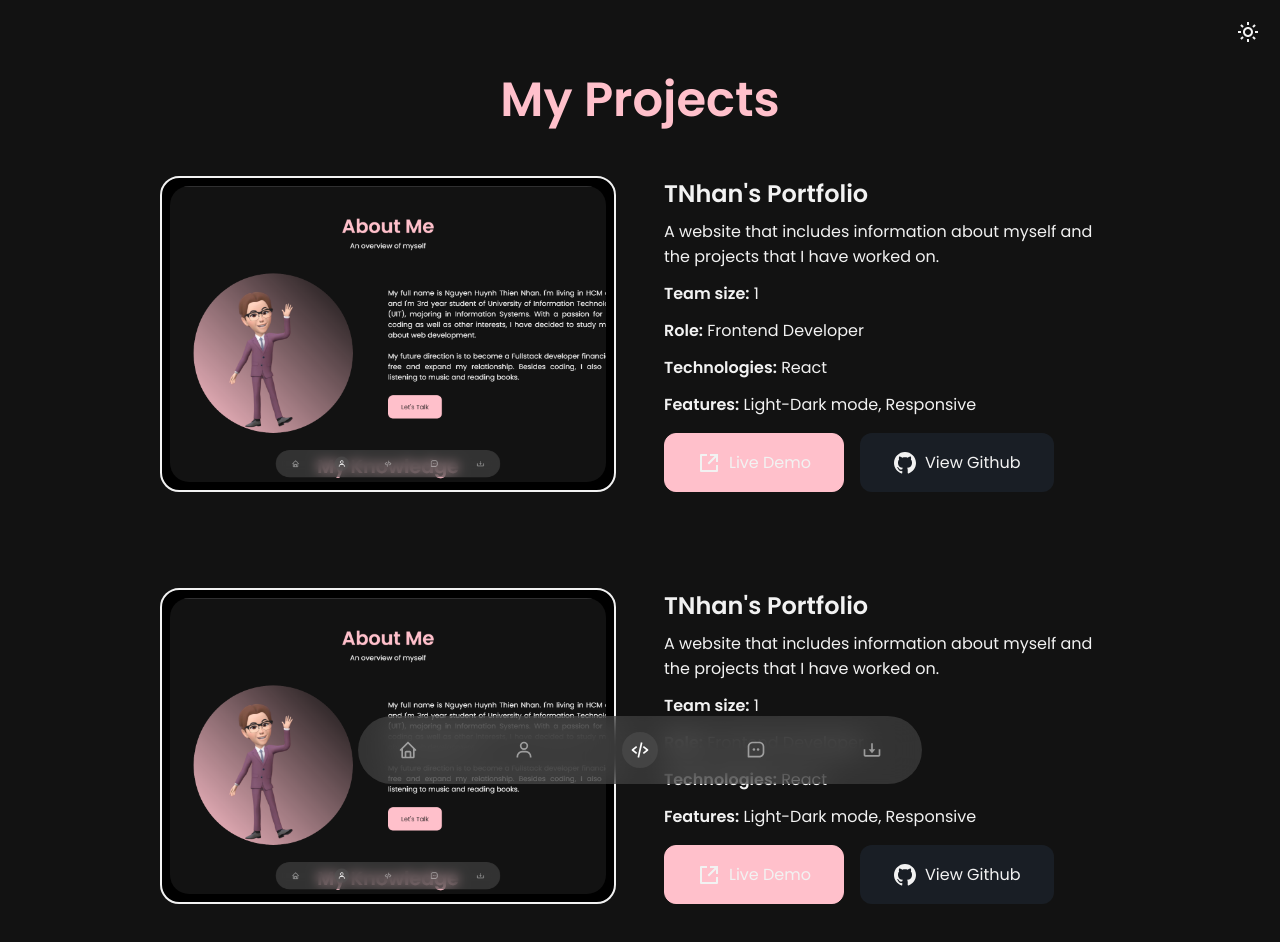
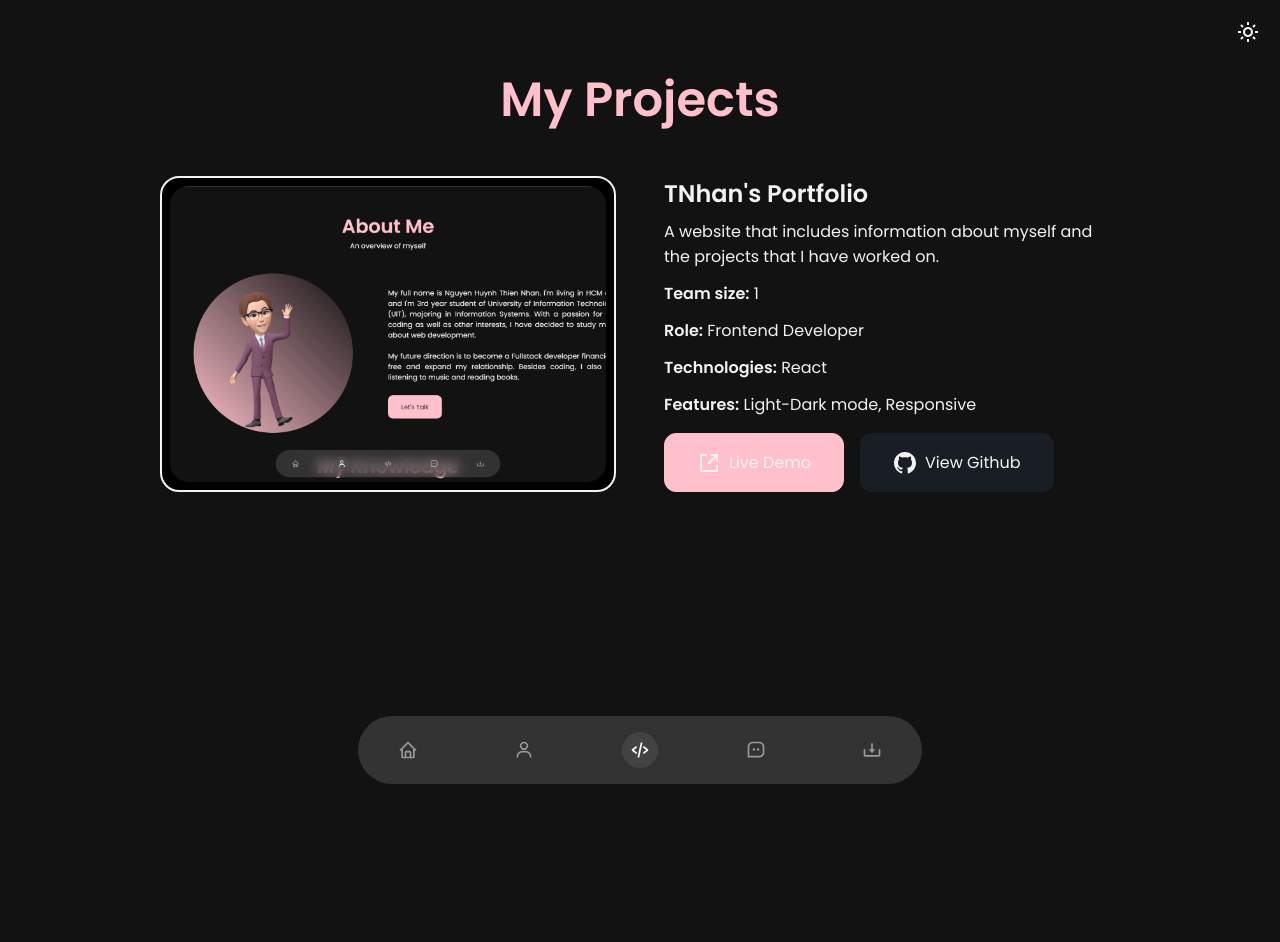
Before and after one commit to 25Dec/tnhan-portfolio, a React (Create React App) app: page /projects in a window 1280 px wide. Shown: the top 942 px of the page. After the commit the page ends 864 px from the top, so only its background shows below. Built offline with nearby package versions, Linux system fonts and the light colour scheme.

Commit message:
change styles in projects section

```diff
--- a/src/components/projects/Projects.js
+++ b/src/components/projects/Projects.js
@@ -15,18 +15,6 @@ const Projects = () => {
 			technologies: "React",
 			features: "Light-Dark mode, Responsive",
 			livedemo: "",
-			github: "https://github.com/25Dec",
-		},
-		{
-			id: 2,
-			image: ME,
-			title: "TNhan's Portfolio",
-			description: "A website that includes information about myself and the projects that I have worked on.",
-			teamSize: 1,
-			role: "Frontend Developer",
-			technologies: "React",
-			features: "Light-Dark mode, Responsive",
-			livedemo: "https://github.com/25Dec",
 			github: "https://github.com/25Dec",
 		},
 	];
```
